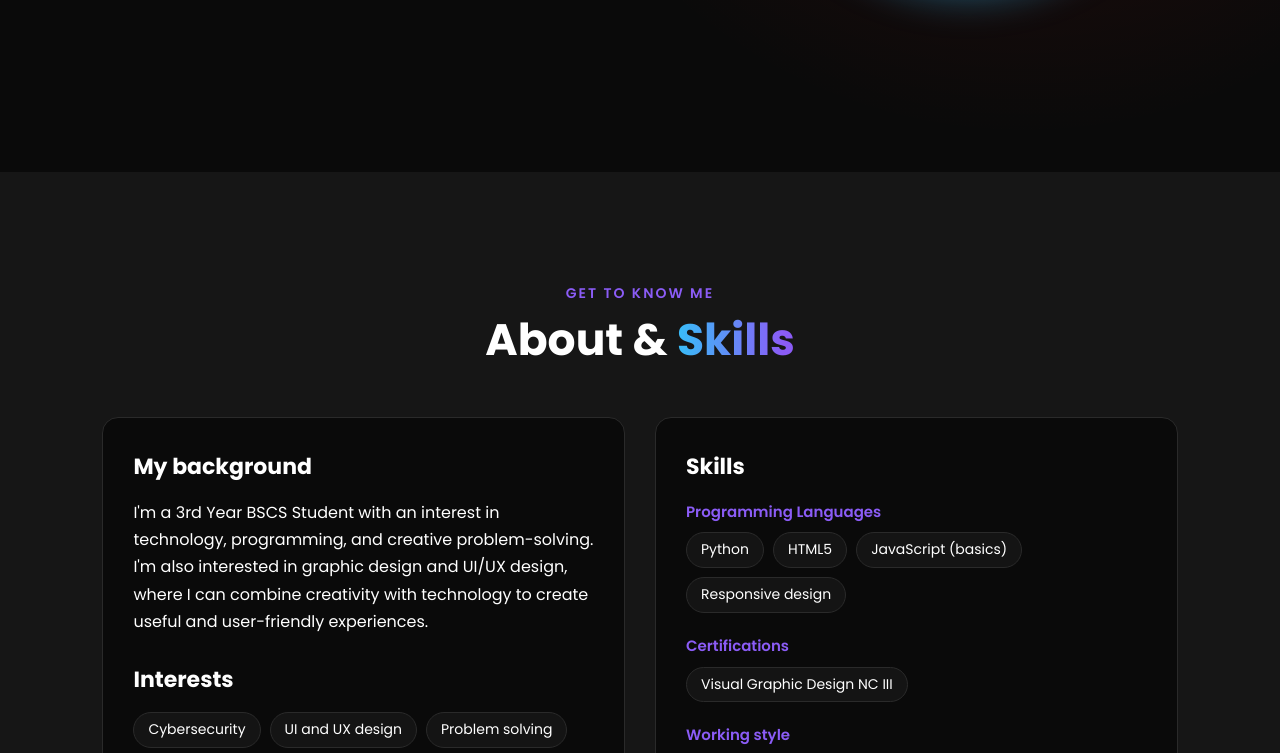
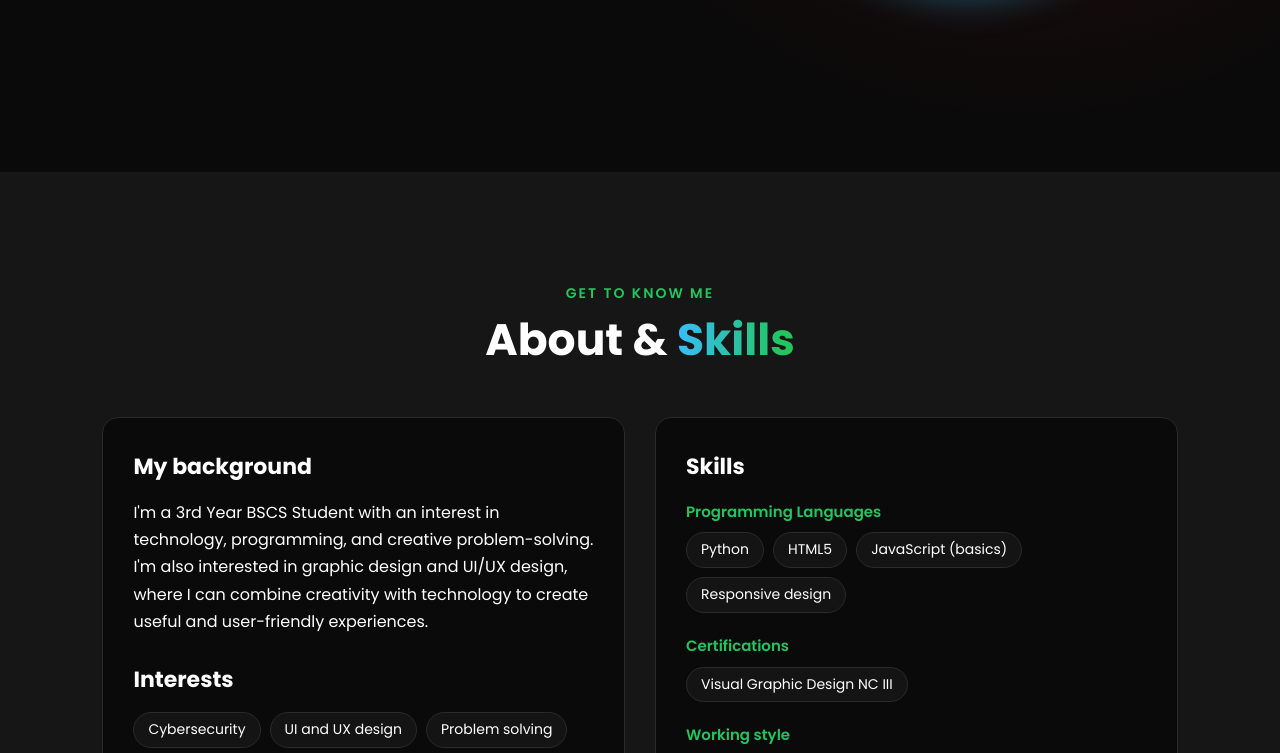
Before and after one commit to shxnele/Personal-Portfolio, a plain HTML site: page index.html in a window 1280 px wide. Shown: the part 628-1381 px from the top of the page. Drawn offline with nearby package versions, Linux system fonts and the light colour scheme.

Commit message:
Update styles.css

```diff
--- a/styles.css
+++ b/styles.css
@@ -1,3 +1,5 @@
+
+
 
 
 
@@ -21,8 +23,8 @@
     --text-color: #ffffff;
     --muted-color: #b5b5b5;
     --main-color: #38bdf8;
-    --accent-color: #8b5cf6;
-    --gradient: linear-gradient(270deg, #8b5cf6 10%, #38bdf8 100%);
+    --accent-color: #22c55e;
+    --gradient: linear-gradient(270deg, #22c55e 10%, #38bdf8 100%);
     --radius: 1.6rem;
     --header-h: 8rem;
 }
@@ -562,3 +564,4 @@ code { font-family: 'Consolas', 'Courier New', monospace; font-size: 0.92em; col
 }
 
 .card h3:not(:first-child) { margin-top: 2.6rem; }
+You’re out of data analysis for now. Start a free Plus trial for more, or try again tomorrow after 2:55 AM.
```
